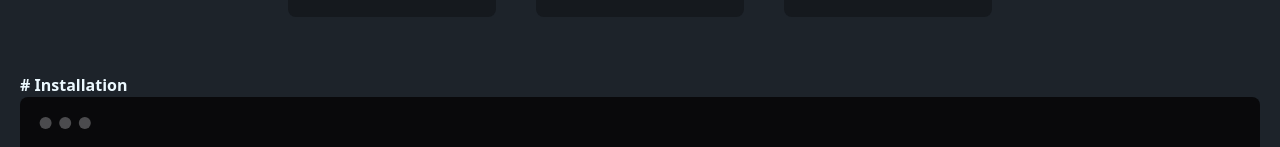
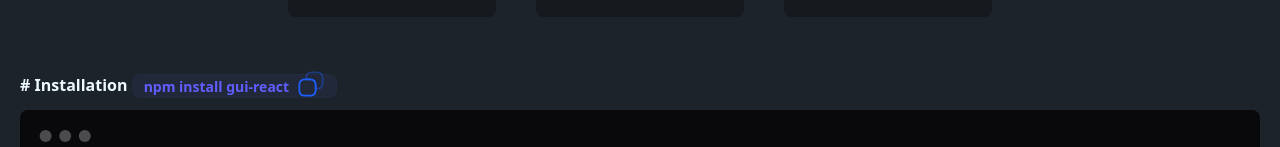
Before and after one commit to branGitfox/GUI, a React (Vite) app: page / in a window 1280 px wide. Shown: the part 730-877 px from the top of the page. Built offline with nearby package versions, Linux system fonts and the light colour scheme.

Commit message:
feat: add copy function to installation guide

```diff
--- a/src/components/Usage.tsx
+++ b/src/components/Usage.tsx
@@ -1,12 +1,25 @@
-import React from "react";
+import React, {useState} from "react";
+
+const Usage:React.FC = () => {
+    const [copyStatus, setCopystatus] = useState<boolean>(false)
+    const copyCode = () => {
+        navigator.clipboard.writeText("npm install gui-react")
+        setCopystatus(!copyStatus)
+    }
 
 
-const Usage:React.FC = () => {
     return (
         <>
             <div className="p-5">
 
-                <h2 className=' font-bold'># Installation</h2>
+                <h2 className=' font-bold   mb-3'># Installation <div className="badge badge-soft badge-primary">npm install gui-react {copyStatus?(
+                    <svg onClick={copyCode} className='inline w-7 h-7 cursor-pointer mb-1' viewBox="0 0 24 24" fill="none" xmlns="http://www.w3.org/2000/svg"><g id="SVGRepo_bgCarrier" stroke-width="0"></g><g id="SVGRepo_tracerCarrier" stroke-linecap="round" stroke-linejoin="round"></g><g id="SVGRepo_iconCarrier"> <path opacity="0.4" d="M22 11.1V6.9C22 3.4 20.6 2 17.1 2H12.9C9.4 2 8 3.4 8 6.9V8H11.1C14.6 8 16 9.4 16 12.9V16H17.1C20.6 16 22 14.6 22 11.1Z" stroke="#1c5ffd" stroke-width="1.5" stroke-linecap="round" stroke-linejoin="round"></path> <path d="M16 17.1V12.9C16 9.4 14.6 8 11.1 8H6.9C3.4 8 2 9.4 2 12.9V17.1C2 20.6 3.4 22 6.9 22H11.1C14.6 22 16 20.6 16 17.1Z" stroke="#1c5ffd" stroke-width="1.5" stroke-linecap="round" stroke-linejoin="round"></path> <path d="M6.08008 14.9998L8.03008 16.9498L11.9201 13.0498" stroke="#1c5ffd" stroke-width="1.5" stroke-linecap="round" stroke-linejoin="round"></path> </g></svg>
+
+                ):(
+                    <svg onClick={copyCode} className='inline w-7 h-7 cursor-pointer mb-1' viewBox="0 0 24 24" fill="none" xmlns="http://www.w3.org/2000/svg"><g id="SVGRepo_bgCarrier" stroke-width="0"></g><g id="SVGRepo_tracerCarrier" stroke-linecap="round" stroke-linejoin="round"></g><g id="SVGRepo_iconCarrier"> <path d="M16 12.9V17.1C16 20.6 14.6 22 11.1 22H6.9C3.4 22 2 20.6 2 17.1V12.9C2 9.4 3.4 8 6.9 8H11.1C14.6 8 16 9.4 16 12.9Z" stroke="#1c5ffd" stroke-width="1.5" stroke-linecap="round" stroke-linejoin="round"></path> <path opacity="0.4" d="M22 6.9V11.1C22 14.6 20.6 16 17.1 16H16V12.9C16 9.4 14.6 8 11.1 8H8V6.9C8 3.4 9.4 2 12.9 2H17.1C20.6 2 22 3.4 22 6.9Z" stroke="#1c5ffd" stroke-width="1.5" stroke-linecap="round" stroke-linejoin="round"></path> </g></svg>
+
+                )}
+                </div></h2>
                 <div className="mockup-code w-full">
                     <pre data-prefix="$"><code>npm i gui</code></pre>
                     <pre data-prefix=">" className="text-warning"><code>installation..</code></pre>
```
